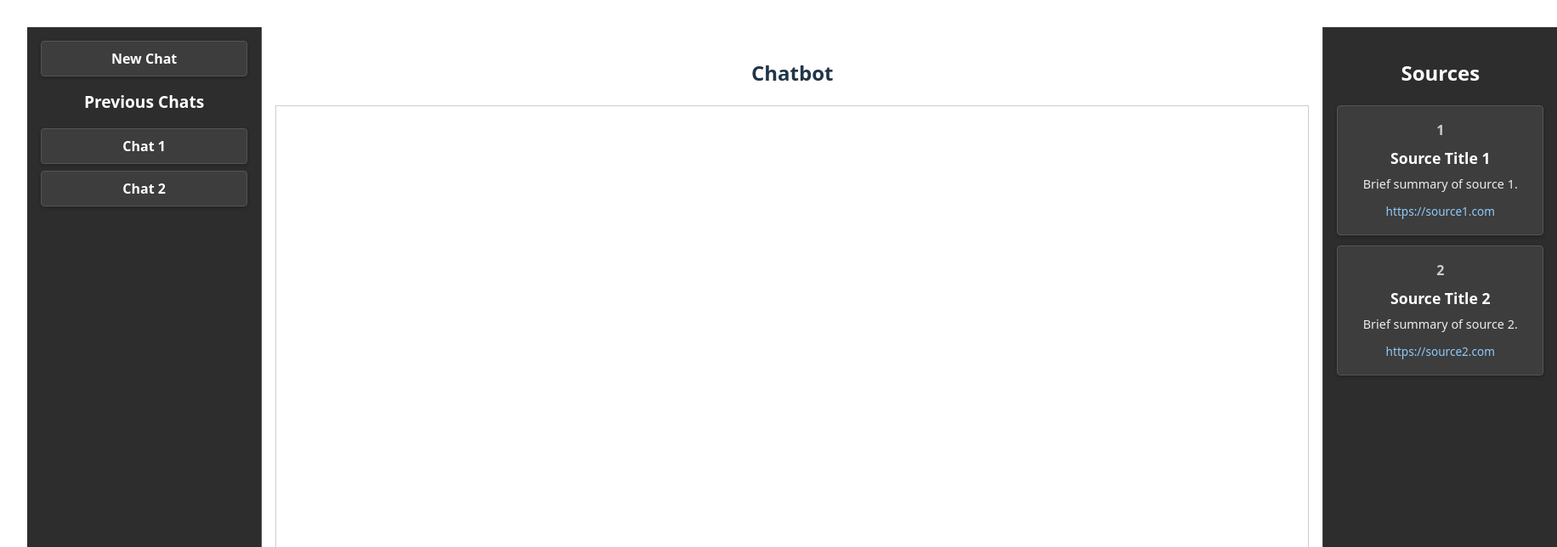
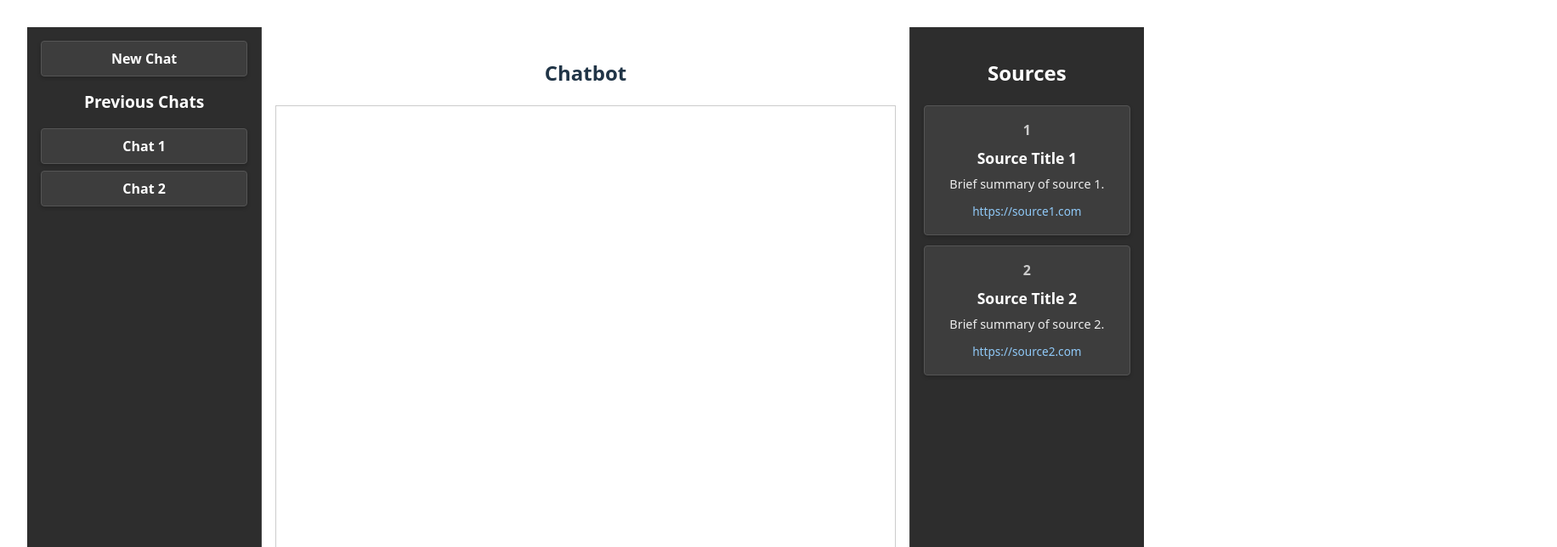
Before and after one commit to jh-sbu/All-the-RAG, a React (Vite) app in the folder frontend/: page / in a window 1280 px wide. Shown: the top 644 px of the page at 85% size, 1832 px wide, since content can reach past the window. Built offline with nearby package versions, Linux system fonts and the light colour scheme.

Commit message:
Test Route

```diff
--- a/frontend/src/App.css
+++ b/frontend/src/App.css
@@ -48,7 +48,7 @@
 }
 
 .main-content {
-  flex: 0 0 100%;
+  flex: 0 0 60%;
   padding: 1rem;
   display: flex;
   flex-direction: column;
--- a/frontend/src/App.tsx
+++ b/frontend/src/App.tsx
@@ -4,8 +4,9 @@ import Chatbot from './Components/Chatbot';
 import PreviousChatsSidebar from './Components/PreviousChatsSidebar';
 import SourcesSidebar from './Components/SourcesSidebar';
 import { IChatSession } from './Models/ChatSession';
+import { ISource } from './Models/Source';
 
-const App: React.FC = () => {
+const App: React.FC<ISource> = () => {
   const [sources, setSources] = useState([
     {
       number: 1,
--- a/frontend/src/Components/Chatbot.tsx
+++ b/frontend/src/Components/Chatbot.tsx
@@ -28,7 +28,7 @@ function Chatbot() {
       })
       .then(data => {
         // Add bot response from backend
-      setMessages(prev => [...prev, { sender: 'bot', text: data.response }]);
+        setMessages(prev => [...prev, { sender: 'bot', text: data['response'] }]);
       })
       .catch(error => {
         console.error('Error:', error);
--- /dev/null
+++ b/frontend/src/Models/Source.tsx
@@ -0,0 +1,6 @@
+export interface ISource {
+  number: number;
+  title: string;
+  summary: string;
+  url: string;
+}
```
Lines whose indentation alone changed are shown as unchanged.
